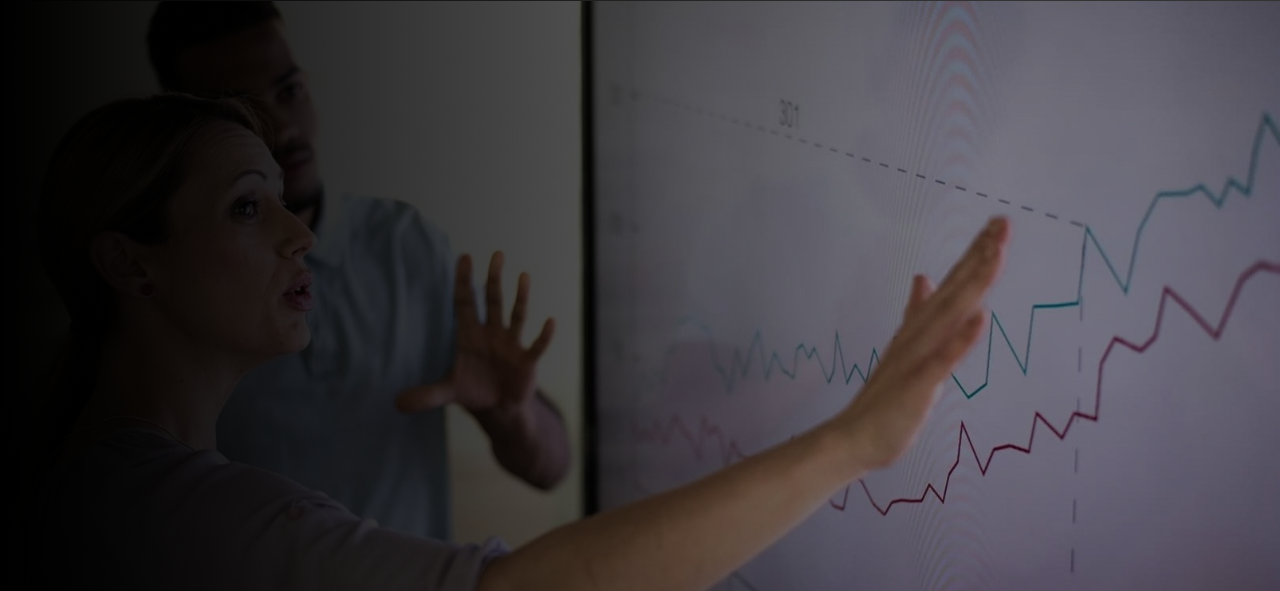
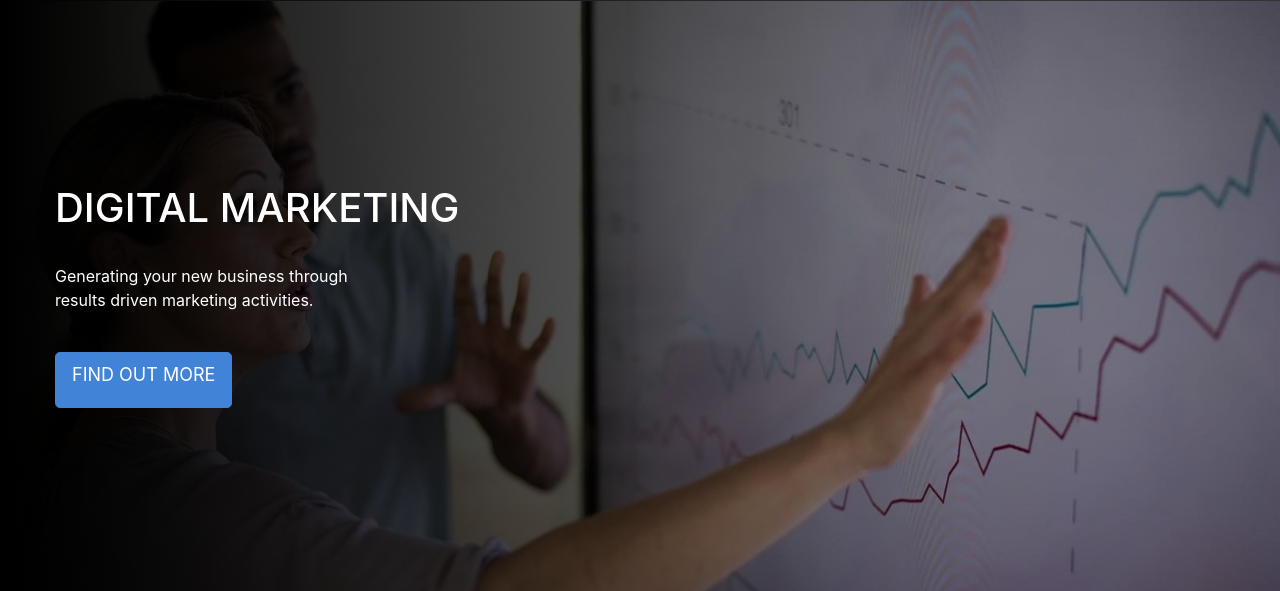
Before and after one commit to MeeranB/Netmatters-Facsimile, a PHP site: page / in a window 1280 px wide. Shown: the part 209-800 px from the top of the page. Run offline with PHP 8.4, Linux system fonts and the light colour scheme; some web fonts are replaced.

Commit message:
Add slide header and caption
Added slide header and caption positioned correctly within the slide

```diff
--- a/index.html
+++ b/index.html
@@ -145,7 +145,15 @@
 
         <!-- slider -->
         <div class="container--slider">
-            <img class="slide--marketing" src="images/marketing-slide.jpeg" alt="digital marketing"></img>
+            <img class="slide--marketing" src="images/marketing-slide.jpeg" alt="digital marketing">
+                <div class="slide-caption">
+                    <div class="marketing-caption container">
+                        <p class="h1">Digital Marketing</p><br>
+                        <p class="h1-caption">Generating your new business through <br> results driven marketing activities.</p><br>
+                        <a href="#" class="btn btn-lg btn-primary">Find out more</a>
+                    </div>
+                </div>
+            <img>
         </div>
     </div>
     <!-- /slider -->
--- a/scss/components/_buttons.scss
+++ b/scss/components/_buttons.scss
@@ -5,6 +5,7 @@
     height: 56px;
     font-size: 1.125rem;
     font-weight: 400;
+    text-transform: uppercase;
 }
 
 .search-bar-container {
--- a/scss/components/_typography.scss
+++ b/scss/components/_typography.scss
@@ -135,3 +135,7 @@ $font-family-sans-serif: Poppins, sans-serif;
         font-size: 1rem;
     }
 }
+
+.h1 {
+    text-transform: uppercase;
+}
--- a/scss/sections/_slider.scss
+++ b/scss/sections/_slider.scss
@@ -3,6 +3,8 @@
 .container--slider {
     display: flex;
     flex-direction: column;
+    justify-content: center;
+    align-content: center;
     width: 100vw;
     flex: 1;
     position: relative;
@@ -16,41 +18,27 @@
         height: 100%;
         background: linear-gradient(270deg,transparent 25%,#000);
     }
-    // @media (min-width: map-get($grid-breakpoints, "md")) {
-    //     height: 589px;
-    // }
-    // @media (min-width: map-get($grid-breakpoints, "lg")) {
-    //     height: 490px;
-    // }
-    // @media (min-width: map-get($grid-breakpoints, "xl")) {
-    //     height: 100vh;
-    // }
 }
 
 .slide--marketing {
+    position: relative;
     flex: 1;
     object-fit: cover;
     object-position: center bottom;
     border-top: solid 1px #666;
     width: 100%;
     opacity: 0.5;
+}
 
-    // @media (min-width: map-get($grid-breakpoints, "md")) {
-    //     object-position: left top;
-    // }
-    // @media (min-width: map-get($grid-breakpoints, "lg")) {
-    //     object-position: left -34.455px;
-    // }
-    // @media (min-width: map-get($grid-breakpoints, "xl")) {
-    //     object-position: center bottom;
-    // }
-    // position: absolute;
-    // height: 100%;
-    // left: -13.25px;
-    // @media (min-width: map-get($grid-breakpoints, "md")) {
-    //     left: -85.975px;
-    // }
-    // @media (min-width: map-get($grid-breakpoints, "lg" )) {
-    //     left: 0;
-    // }
+.slide-caption {
+    display: flex;
+    width: 100%;
+    position: absolute;
+    justify-content: center;
+    align-content: center;
+    .marketing-caption {
+
+        color: white;
+        z-index: 3;
+    }
 }
```
Also changed, not shown: assets/css/style.css, 1 other file.
